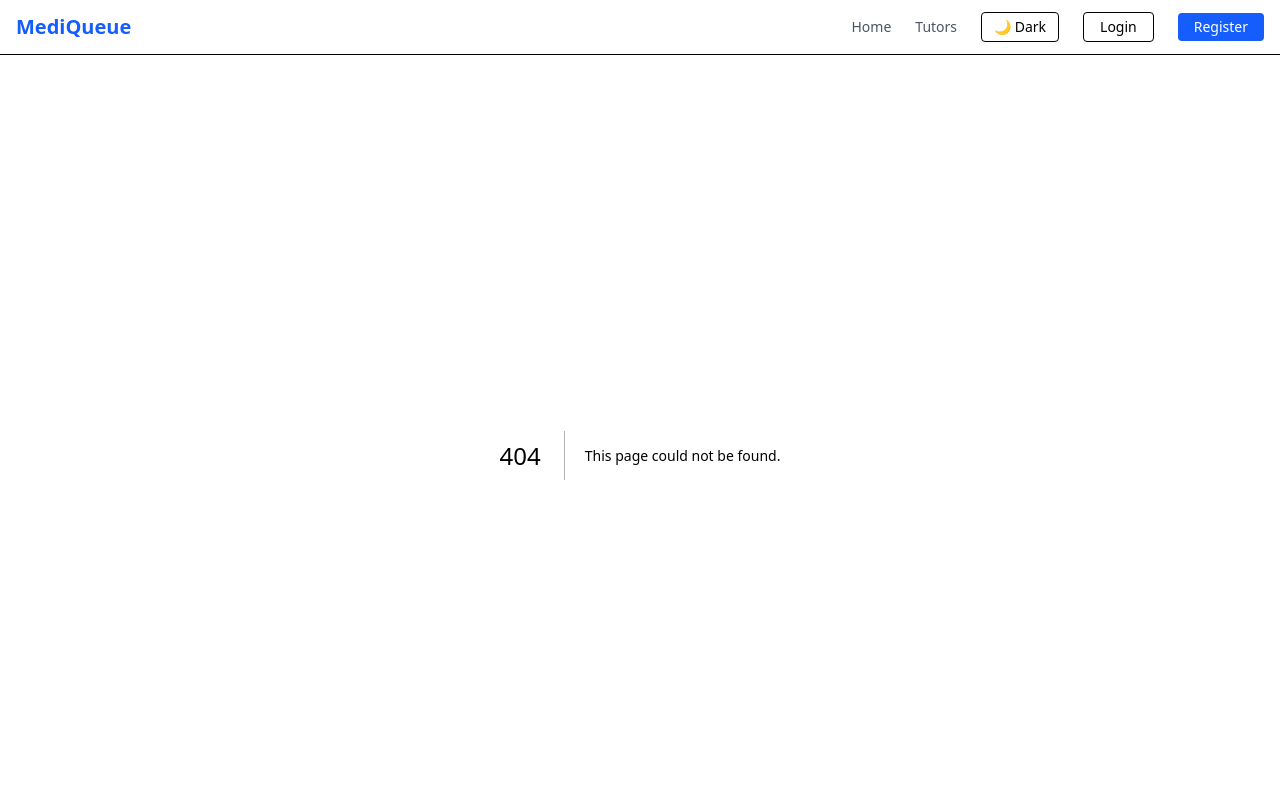
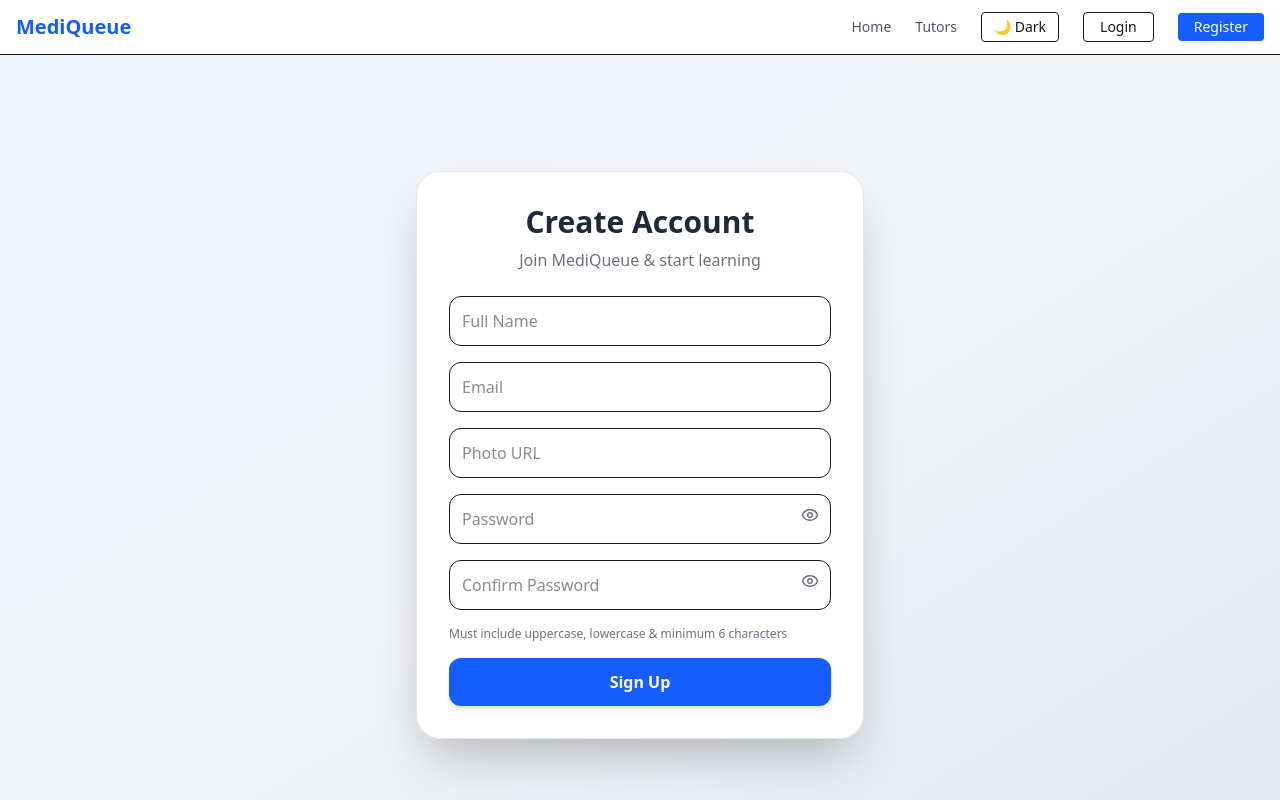
Before and after one commit to tamimhasanbd06/MediQueue, a Next.js app: page /Signup in a window 1280 px wide. Before the commit this address had no page. Shown: the top 800 px of the page. Built offline with nearby package versions, Linux system fonts and the light colour scheme.

Commit message:
Add Login  & up page

```diff
--- a/package.json
+++ b/package.json
@@ -11,15 +11,19 @@
   "dependencies": {
     "cors": "^2.8.6",
     "framer-motion": "^12.38.0",
+    "lucide-react": "^1.16.0",
     "next": "16.2.6",
     "react": "19.2.4",
     "react-dom": "19.2.4",
+    "react-hot-toast": "^2.6.0",
     "react-icons": "^5.6.0",
+    "react-toastify": "^11.1.0",
     "swiper": "^12.1.4"
   },
   "devDependencies": {
     "@tailwindcss/postcss": "^4",
     "babel-plugin-react-compiler": "1.0.0",
+    "daisyui": "^5.5.20",
     "eslint": "^9",
     "eslint-config-next": "16.2.6",
     "tailwindcss": "^4"
--- /dev/null
+++ b/src/app/Login/page.jsx
@@ -0,0 +1,98 @@
+"use client";
+
+import { useState } from "react";
+import { Eye, EyeOff } from "lucide-react";
+import toast from "react-hot-toast";
+
+export default function LoginPage() {
+  const [form, setForm] = useState({
+    email: "",
+    password: "",
+  });
+
+  const [showPass, setShowPass] = useState(false);
+
+  const handleChange = (e) => {
+    setForm({ ...form, [e.target.name]: e.target.value });
+  };
+
+  const handleSubmit = async (e) => {
+    e.preventDefault();
+
+    if (!form.email || !form.password) {
+      toast.error("Email and Password required");
+      return;
+    }
+
+    try {
+      toast.loading("Logging in...");
+
+      // 👉 backend connect here
+      // const res = await fetch("/api/login", {...})
+
+      toast.dismiss();
+      toast.success("Login successful!");
+    } catch (error) {
+      toast.dismiss();
+      toast.error("Invalid credentials!");
+    }
+  };
+
+  return (
+    <div className="min-h-screen flex items-center justify-center bg-gradient-to-br from-blue-50 via-gray-100 to-slate-200 px-4">
+
+      <div className="w-full max-w-md bg-white rounded-3xl shadow-2xl border border-gray-200 p-8">
+
+        {/* HEADER */}
+        <h1 className="text-3xl font-bold text-center text-gray-800">
+          Welcome Back
+        </h1>
+
+        <p className="text-center text-gray-500 mt-2 mb-6">
+          Login to your MediQueue account
+        </p>
+
+        {/* FORM */}
+        <form onSubmit={handleSubmit} className="space-y-4">
+
+          {/* EMAIL */}
+          <input
+            name="email"
+            type="email"
+            placeholder="Email"
+            onChange={handleChange}
+            className="w-full p-3 rounded-xl border focus:ring-2 focus:ring-blue-500 outline-none transition hover:scale-[1.01]"
+          />
+
+          {/* PASSWORD */}
+          <div className="relative">
+            <input
+              name="password"
+              type={showPass ? "text" : "password"}
+              placeholder="Password"
+              onChange={handleChange}
+              className="w-full p-3 rounded-xl border focus:ring-2 focus:ring-blue-500 outline-none"
+            />
+
+            <button
+              type="button"
+              onClick={() => setShowPass(!showPass)}
+              className="absolute right-3 top-3 text-gray-500"
+            >
+              {showPass ? <EyeOff size={18} /> : <Eye size={18} />}
+            </button>
+          </div>
+
+          {/* BUTTON */}
+          <button
+            type="submit"
+            className="w-full bg-blue-600 hover:bg-blue-700 text-white py-3 rounded-xl font-semibold transition active:scale-95 shadow-md"
+          >
+            Login
+          </button>
+
+        </form>
+      </div>
+    </div>
+  );
+}
--- /dev/null
+++ b/src/app/Signup/page.jsx
@@ -0,0 +1,162 @@
+"use client";
+
+import { useState } from "react";
+import { Eye, EyeOff } from "lucide-react";
+import toast from "react-hot-toast";
+
+export default function SignupPage() {
+  const [form, setForm] = useState({
+    name: "",
+    email: "",
+    photo: "",
+    password: "",
+    confirmPassword: "",
+  });
+
+  const [showPass, setShowPass] = useState(false);
+  const [showConfirmPass, setShowConfirmPass] = useState(false);
+
+  const handleChange = (e) => {
+    setForm({ ...form, [e.target.name]: e.target.value });
+  };
+
+  const validatePassword = (pass) => {
+    return (
+      /[A-Z]/.test(pass) &&
+      /[a-z]/.test(pass) &&
+      pass.length >= 6
+    );
+  };
+
+  const handleSubmit = async (e) => {
+    e.preventDefault();
+
+    if (!form.name || !form.email || !form.password) {
+      toast.error("All fields are required");
+      return;
+    }
+
+    if (!validatePassword(form.password)) {
+      toast.error(
+        "Password must contain uppercase, lowercase & 6+ characters"
+      );
+      return;
+    }
+
+    if (form.password !== form.confirmPassword) {
+      toast.error("Passwords do not match");
+      return;
+    }
+
+    try {
+      toast.loading("Creating account...");
+
+      // 👉 backend connect here later
+      // await fetch("/api/signup", {...})
+
+      toast.dismiss();
+      toast.success("Account created successfully!");
+    } catch (error) {
+      toast.dismiss();
+      toast.error("Signup failed. Try again!");
+    }
+  };
+
+  return (
+    <div className="min-h-screen flex items-center justify-center bg-gradient-to-br from-blue-50 via-gray-100 to-slate-200 px-4">
+
+      <div className="w-full max-w-md bg-white rounded-3xl shadow-2xl border border-gray-200 p-8">
+
+        {/* HEADER */}
+        <h1 className="text-3xl font-bold text-center text-gray-800">
+          Create Account
+        </h1>
+
+        <p className="text-center text-gray-500 mt-2 mb-6">
+          Join MediQueue & start learning
+        </p>
+
+        {/* FORM */}
+        <form onSubmit={handleSubmit} className="space-y-4">
+
+          {/* NAME */}
+          <input
+            name="name"
+            placeholder="Full Name"
+            onChange={handleChange}
+            className="w-full p-3 rounded-xl border focus:ring-2 focus:ring-blue-500 outline-none transition hover:scale-[1.01]"
+          />
+
+          {/* EMAIL */}
+          <input
+            name="email"
+            type="email"
+            placeholder="Email"
+            onChange={handleChange}
+            className="w-full p-3 rounded-xl border focus:ring-2 focus:ring-blue-500 outline-none transition hover:scale-[1.01]"
+          />
+
+          {/* PHOTO */}
+          <input
+            name="photo"
+            placeholder="Photo URL"
+            onChange={handleChange}
+            className="w-full p-3 rounded-xl border focus:ring-2 focus:ring-blue-500 outline-none transition hover:scale-[1.01]"
+          />
+
+          {/* PASSWORD */}
+          <div className="relative">
+            <input
+              name="password"
+              type={showPass ? "text" : "password"}
+              placeholder="Password"
+              onChange={handleChange}
+              className="w-full p-3 rounded-xl border focus:ring-2 focus:ring-blue-500 outline-none"
+            />
+            <button
+              type="button"
+              onClick={() => setShowPass(!showPass)}
+              className="absolute right-3 top-3 text-gray-500"
+            >
+              {showPass ? <EyeOff size={18} /> : <Eye size={18} />}
+            </button>
+          </div>
+
+          {/* CONFIRM PASSWORD */}
+          <div className="relative">
+            <input
+              name="confirmPassword"
+              type={showConfirmPass ? "text" : "password"}
+              placeholder="Confirm Password"
+              onChange={handleChange}
+              className="w-full p-3 rounded-xl border focus:ring-2 focus:ring-blue-500 outline-none"
+            />
+            <button
+              type="button"
+              onClick={() =>
+                setShowConfirmPass(!showConfirmPass)
+              }
+              className="absolute right-3 top-3 text-gray-500"
+            >
+              {showConfirmPass ? <EyeOff size={18} /> : <Eye size={18} />}
+            </button>
+          </div>
+
+          {/* PASSWORD RULE */}
+          <p className="text-xs text-gray-500">
+            Must include uppercase, lowercase & minimum 6 characters
+          </p>
+
+          {/* BUTTON */}
+          <button
+            type="submit"
+            className="w-full bg-blue-600 hover:bg-blue-700 text-white py-3 rounded-xl font-semibold transition active:scale-95 shadow-md"
+          >
+            Sign Up
+          </button>
+
+        </form>
+      </div>
+    </div>
+  );
+}
--- a/src/app/globals.css
+++ b/src/app/globals.css
@@ -1 +1,2 @@
 @import "tailwindcss";
+@plugin "daisyui";
--- a/src/app/layout.js
+++ b/src/app/layout.js
@@ -2,6 +2,7 @@ import { Geist, Geist_Mono } from "next/font/google";
 import "./globals.css";
 import Nevber from "@/Components/Navbar"
 import Footer from "@/Components/Footer";
+import { ToastContainer } from "react-toastify/unstyled";
 
 const geistSans = Geist({
   variable: "--font-geist-sans",
@@ -28,6 +29,15 @@ export default function RootLayout({ children }) {
         <Nevber/>
         {children}
         <Footer/>
+             <ToastContainer
+          position="top-right"
+          autoClose={3000}
+          hideProgressBar={false}
+          newestOnTop={false}
+          closeOnClick
+          pauseOnHover
+          theme="light"
+        />
         </body>
     </html>
   );
--- a/src/app/tutors/page.jsx
+++ b/src/app/tutors/page.jsx
@@ -8,12 +8,12 @@ export default function TutorsPage() {
   const [tutors, setTutors] = useState([]);
   const [loading, setLoading] = useState(true);
 
-  // FILTER STATES
   const [searchText, setSearchText] = useState("");
   const [startDate, setStartDate] = useState("");
   const [endDate, setEndDate] = useState("");
 
-  // FETCH DATA
+  const API_URL = process.env.NEXT_PUBLIC_API_URL;
+
   useEffect(() => {
     fetchTutors();
   }, [searchText, startDate, endDate]);
@@ -22,33 +22,33 @@ export default function TutorsPage() {
     setLoading(true);
 
     try {
+      // ❗ FIX 1: env check
+      if (!API_URL) {
+        throw new Error("NEXT_PUBLIC_API_URL is missing in .env.local");
+      }
+
+      // query build safe
       const query = new URLSearchParams();
 
-      if (searchText) {
-        query.append("search", searchText);
-      }
+      if (searchText.trim()) query.append("search", searchText.trim());
+      if (startDate) query.append("startDate", startDate);
+      if (endDate) query.append("endDate", endDate);
 
-      if (startDate) {
-        query.append("startDate", startDate);
-      }
+      const url = `${API_URL}/tutors?${query.toString()}`;
 
-      if (endDate) {
-        query.append("endDate", endDate);
-      }
+      const res = await fetch(url, {
+        method: "GET",
+        cache: "no-store",
+      });
 
-      const res = await fetch(
-        `${process.env.NEXT_PUBLIC_API_URL}/tutors?${query.toString()}`,
-        {
-          cache: "no-store",
-        }
-      );
-
+      // ❗ FIX 2: proper error handling
       if (!res.ok) {
-        throw new Error("Failed to fetch tutors");
+        throw new Error(`Failed to fetch tutors: ${res.status}`);
       }
 
       const data = await res.json();
 
+      // ❗ FIX 3: safe array
       setTutors(Array.isArray(data) ? data : []);
     } catch (error) {
       console.error("Tutor Fetch Error:", error);
@@ -58,7 +58,6 @@ export default function TutorsPage() {
     }
   };
 
-  // RESET FILTERS
   const handleReset = () => {
     setSearchText("");
     setStartDate("");
@@ -68,9 +67,8 @@ export default function TutorsPage() {
   return (
     <section className="min-h-screen bg-gradient-to-b from-white via-slate-50 to-blue-50 py-16 px-4 md:px-8">
 
-      {/* HEADER */}
+      {/* HEADER (SAME DESIGN) */}
       <div className="max-w-7xl mx-auto text-center mb-16">
-
         <p className="uppercase tracking-[6px] text-blue-600 font-semibold mb-4">
           MediQueue Tutors
         </p>
@@ -81,23 +79,14 @@ export default function TutorsPage() {
 
         <p className="max-w-3xl mx-auto text-gray-600 text-lg leading-relaxed">
           Discover professional tutors, compare expertise,
-          filter by course schedule, and book your learning
-          sessions with ease.
+          filter by course schedule, and book your learning sessions with ease.
         </p>
       </div>
 
-      {/* FILTER SECTION */}
+      {/* FILTER SECTION (UNCHANGED UI) */}
       <div className="max-w-7xl mx-auto mb-14">
-
         <div className="bg-white border border-gray-200 rounded-3xl shadow-xl p-6 md:p-8">
-
           <div className="grid grid-cols-1 md:grid-cols-4 gap-5">
-
-            {/* SEARCH */}
-            <div>
-              <label className="block text-sm font-medium text-gray-700 mb-2">
-                Tutor / Course Name
-              </label>
 
             <input
               type="text"
@@ -106,13 +95,6 @@ export default function TutorsPage() {
               onChange={(e) => setSearchText(e.target.value)}
               className="w-full px-4 py-3 rounded-xl border border-gray-300 bg-gray-50 text-gray-900 outline-none focus:ring-2 focus:ring-blue-500"
             />
-            </div>
-
-            {/* START DATE */}
-            <div>
-              <label className="block text-sm font-medium text-gray-700 mb-2">
-                Start Date
-              </label>
 
             <input
               type="date"
@@ -120,13 +102,6 @@ export default function TutorsPage() {
               onChange={(e) => setStartDate(e.target.value)}
               className="w-full px-4 py-3 rounded-xl border border-gray-300 bg-gray-50 text-gray-900 outline-none focus:ring-2 focus:ring-blue-500"
             />
-            </div>
-
-            {/* END DATE */}
-            <div>
-              <label className="block text-sm font-medium text-gray-700 mb-2">
-                End Date
-              </label>
 
             <input
               type="date"
@@ -134,51 +109,36 @@ export default function TutorsPage() {
               onChange={(e) => setEndDate(e.target.value)}
               className="w-full px-4 py-3 rounded-xl border border-gray-300 bg-gray-50 text-gray-900 outline-none focus:ring-2 focus:ring-blue-500"
             />
-            </div>
 
-            {/* RESET */}
-            <div className="flex items-end">
             <button
               onClick={handleReset}
               className="w-full py-3 rounded-xl bg-blue-600 hover:bg-blue-700 text-white font-semibold transition duration-300"
             >
               Reset Filters
             </button>
-            </div>
 
           </div>
         </div>
       </div>
 
-      {/* LOADING */}
+      {/* LOADING FIX */}
       {loading ? (
         <div className="flex justify-center items-center py-32">
-
-          <div className="w-16 h-16 border-4 border-blue-500 border-t-transparent rounded-full animate-spin"></div>
-
+          <span className="loading loading-infinity loading-xl"></span>
         </div>
-      ) : tutors?.length === 0 ? (
-
-        /* EMPTY STATE */
+      ) : tutors.length === 0 ? (
         <div className="text-center py-28">
-
           <h2 className="text-3xl font-bold text-gray-900 mb-4">
             No Tutors Found
           </h2>
-
           <p className="text-gray-600">
             Try changing your search or filter options.
           </p>
-
         </div>
-
       ) : (
-
-        /* TUTORS GRID */
         <div className="max-w-7xl mx-auto grid grid-cols-1 md:grid-cols-2 xl:grid-cols-3 gap-8">
 
-          {tutors?.map((tutor) => (
-
+          {tutors.map((tutor) => (
             <div
               key={tutor?._id}
               className="group bg-white border border-gray-200 rounded-3xl overflow-hidden shadow-lg hover:shadow-2xl transition-all duration-500 flex flex-col"
@@ -186,38 +146,29 @@ export default function TutorsPage() {
 
               {/* IMAGE */}
               <div className="relative h-72 overflow-hidden">
-
                 <Image
-                  src={
-                    tutor?.photoURL ||
-                    "https://i.ibb.co/4pDNDk1/avatar.png"
-                  }
+                  src={tutor?.photoURL || "https://i.ibb.co/4pDNDk1/avatar.png"}
                   alt={tutor?.name || "Tutor"}
                   fill
-                  sizes="100vw"
                   className="object-cover group-hover:scale-110 transition duration-700"
                 />
 
                 <div className="absolute inset-0 bg-gradient-to-t from-black/60 via-black/20 to-transparent"></div>
 
                 <div className="absolute bottom-4 left-4">
-
-                  <span className="bg-blue-600 text-white text-xs px-4 py-2 rounded-full font-semibold shadow-lg">
+                  <span className="bg-blue-600 text-white text-xs px-4 py-2 rounded-full font-semibold">
                     {tutor?.subject || "No Subject"}
                   </span>
-
                 </div>
               </div>
 
               {/* CONTENT */}
               <div className="p-6 flex flex-col flex-grow">
 
-                {/* NAME */}
                 <h2 className="text-2xl font-bold text-gray-900 mb-2">
                   {tutor?.name || "Unknown Tutor"}
                 </h2>
 
-                {/* INSTITUTION */}
                 <p className="text-gray-500 mb-5">
                   {tutor?.institution || "No Institution"}
                 </p>
@@ -226,115 +177,75 @@ export default function TutorsPage() {
                 <div className="space-y-3 mb-6">
 
                   <div className="flex justify-between text-sm">
-                    <span className="text-gray-500">
-                      Experience
-                    </span>
-
-                    <span className="text-gray-900 font-medium">
-                      {tutor?.experience || "N/A"}
-                    </span>
+                    <span className="text-gray-500">Experience</span>
+                    <span className="text-gray-900">{tutor?.experience || "N/A"}</span>
                   </div>
 
                   <div className="flex justify-between text-sm">
-                    <span className="text-gray-500">
-                      Teaching Mode
-                    </span>
-
-                    <span className="text-blue-600 font-medium">
-                      {tutor?.teachingMode || "N/A"}
-                    </span>
+                    <span className="text-gray-500">Teaching Mode</span>
+                    <span className="text-blue-600">{tutor?.teachingMode || "N/A"}</span>
                   </div>
 
                   <div className="flex justify-between text-sm">
-                    <span className="text-gray-500">
-                      Available Time
-                    </span>
-
-                    <span className="text-gray-900 font-medium">
-                      {tutor?.availableTime || "N/A"}
-                    </span>
+                    <span className="text-gray-500">Available Time</span>
+                    <span className="text-gray-900">{tutor?.availableTime || "N/A"}</span>
                   </div>
 
                   <div className="flex justify-between text-sm">
-                    <span className="text-gray-500">
-                      Total Seats
-                    </span>
-
-                    <span className="text-gray-900 font-medium">
-                      {tutor?.totalSeats || 0}
-                    </span>
+                    <span className="text-gray-500">Seats</span>
+                    <span className="text-gray-900">{tutor?.totalSeats || 0}</span>
                   </div>
 
                   <div className="flex justify-between text-sm">
-                    <span className="text-gray-500">
-                      Course Duration
-                    </span>
-
-                    <span className="text-gray-900 font-medium">
-                      {tutor?.courseDuration || "N/A"}
-                    </span>
+                    <span className="text-gray-500">Duration</span>
+                    <span className="text-gray-900">{tutor?.courseDuration || "N/A"}</span>
                   </div>
 
                 </div>
 
                 {/* EXPERTISE */}
                 <div className="mb-6">
-
-                  <p className="text-gray-500 text-sm mb-2">
-                    Expertise
-                  </p>
-
-                  <p className="text-gray-700 text-sm leading-relaxed">
+                  <p className="text-gray-500 text-sm mb-2">Expertise</p>
+                  <p className="text-gray-700 text-sm">
                     {tutor?.expertise || "No Expertise Added"}
                   </p>
-
                 </div>
 
                 {/* FOOTER */}
                 <div className="mt-auto">
 
                   <div className="flex justify-between items-center mb-5">
-
                     <div>
-                      <p className="text-gray-500 text-sm">
-                        Session Fee
-                      </p>
-
+                      <p className="text-gray-500 text-sm">Session Fee</p>
                       <h3 className="text-3xl font-black text-blue-600">
                         ৳ {tutor?.fee || 0}
                       </h3>
                     </div>
 
                     <div className="text-right">
-                      <p className="text-gray-500 text-sm">
-                        Location
-                      </p>
-
-                      <p className="text-gray-900 text-sm font-medium">
+                      <p className="text-gray-500 text-sm">Location</p>
+                      <p className="text-gray-900 text-sm">
                         {tutor?.location || "Unknown"}
                       </p>
+                    </div>
+                  </div>
+
+                  <Link href={`/tutors/${tutor?._id}`}>
+                    <button className="w-full py-4 rounded-2xl bg-blue-600 hover:bg-blue-700 text-white font-bold transition">
+                      Book Session
+                    </button>
+                  </Link>
+
                 </div>
 
               </div>
 
-                  {/* BUTTON */}
-                  <Link href={`/tutors/${tutor?._id}`}>
-
-                    <button className="w-full py-4 rounded-2xl bg-blue-600 hover:bg-blue-700 text-white font-bold transition-all duration-300 hover:scale-[1.02] active:scale-95 shadow-lg hover:shadow-blue-200">
-
-                      Book Session
-
-                    </button>
-
-                  </Link>
+            </div>
+          ))}
 
         </div>
-              </div>
-            </div>
+      )}
 
-          ))}
-        </div>
-      )}
     </section>
   );
 }
```
Also changed, not shown: 1 other file (tests, documents, lock files or other folders). Lines whose indentation alone changed are shown as unchanged.
